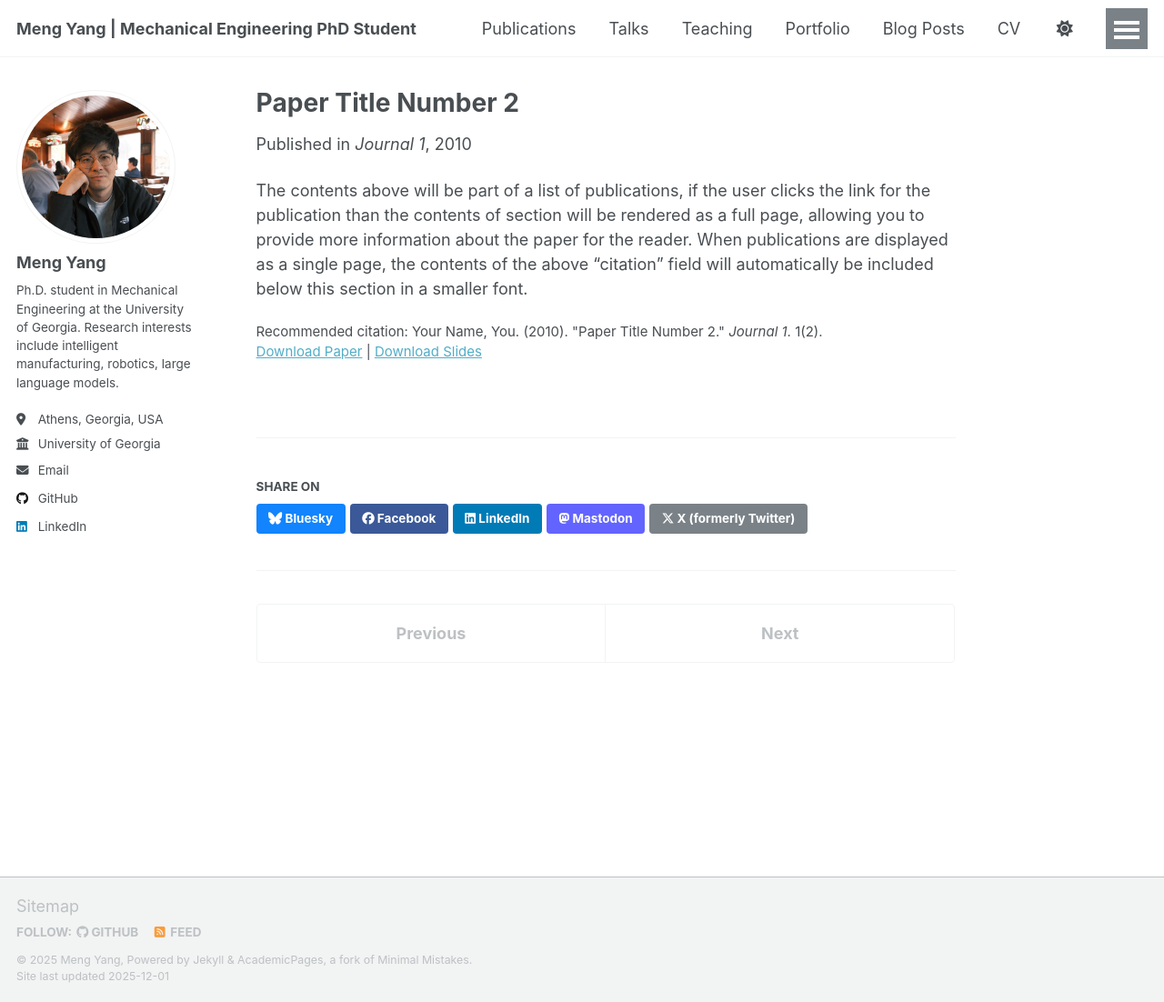
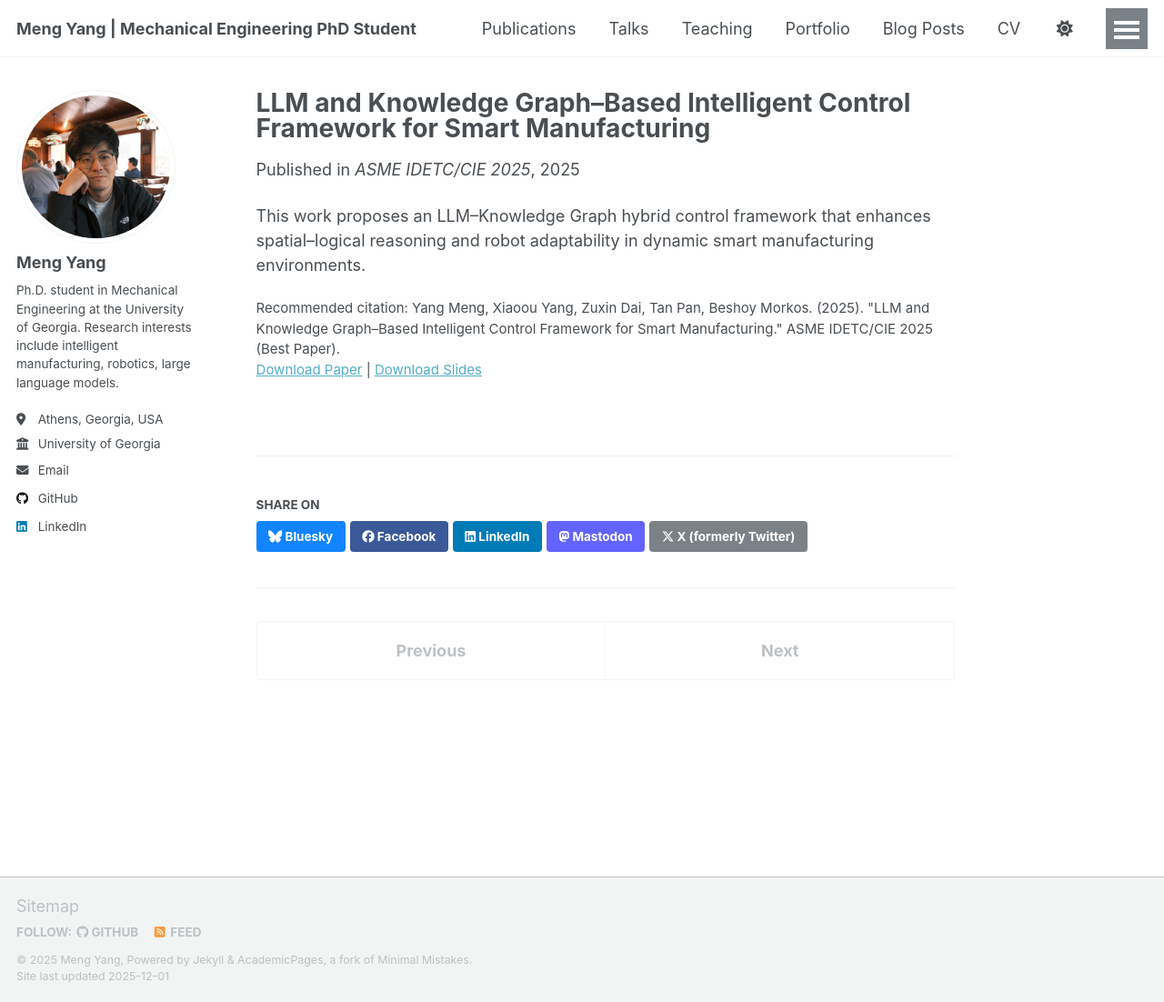
Before and after one commit to dreamocean612/Yang-Meng.github.io, a Jekyll site: the page built from _publications/2010-10-01-paper-title-number-2.md, in a window 1280 px wide and 1102 px high. Shown: the whole window at 91% size. Built offline with Jekyll 4.4.1, drawn with Linux system fonts in a browser that asks for light colours; a script that is not in the unit is left out.

Commit message:
Revise publication entry for LLM and Knowledge Graph paper
Updated publication details for 'Paper Title Number 2' to reflect new title, date, and citation information.

```diff
--- a/_publications/2010-10-01-paper-title-number-2.md
+++ b/_publications/2010-10-01-paper-title-number-2.md
@@ -1,14 +1,14 @@
 ---
-title: "Paper Title Number 2"
+title: "LLM and Knowledge Graph–Based Intelligent Control Framework for Smart Manufacturing"
 collection: publications
 category: manuscripts
-permalink: /publication/2010-10-01-paper-title-number-2
-excerpt: 'This paper is about the number 2. The number 3 is left for future work.'
-date: 2010-10-01
-venue: 'Journal 1'
-slidesurl: 'https://academicpages.github.io/files/slides2.pdf'
-paperurl: 'https://academicpages.github.io/files/paper2.pdf'
-citation: 'Your Name, You. (2010). &quot;Paper Title Number 2.&quot; <i>Journal 1</i>. 1(2).'
+permalink: /publication/2025-lkpi-intelligent-control
+excerpt: "Best Paper Award — ASME IDETC/CIE 2025. An LLM–KG hybrid intelligent control framework for industrial robots."
+date: 2025-08-01
+venue: "ASME IDETC/CIE 2025"
+paperurl: ""
+slidesurl: ""
+citation: 'Yang Meng, Xiaoou Yang, Zuxin Dai, Tan Pan, Beshoy Morkos. (2025). "LLM and Knowledge Graph–Based Intelligent Control Framework for Smart Manufacturing." ASME IDETC/CIE 2025 (Best Paper).'
 ---
 
-The contents above will be part of a list of publications, if the user clicks the link for the publication than the contents of section will be rendered as a full page, allowing you to provide more information about the paper for the reader. When publications are displayed as a single page, the contents of the above "citation" field will automatically be included below this section in a smaller font.
+This work proposes an LLM–Knowledge Graph hybrid control framework that enhances spatial–logical reasoning and robot adaptability in dynamic smart manufacturing environments.
```
